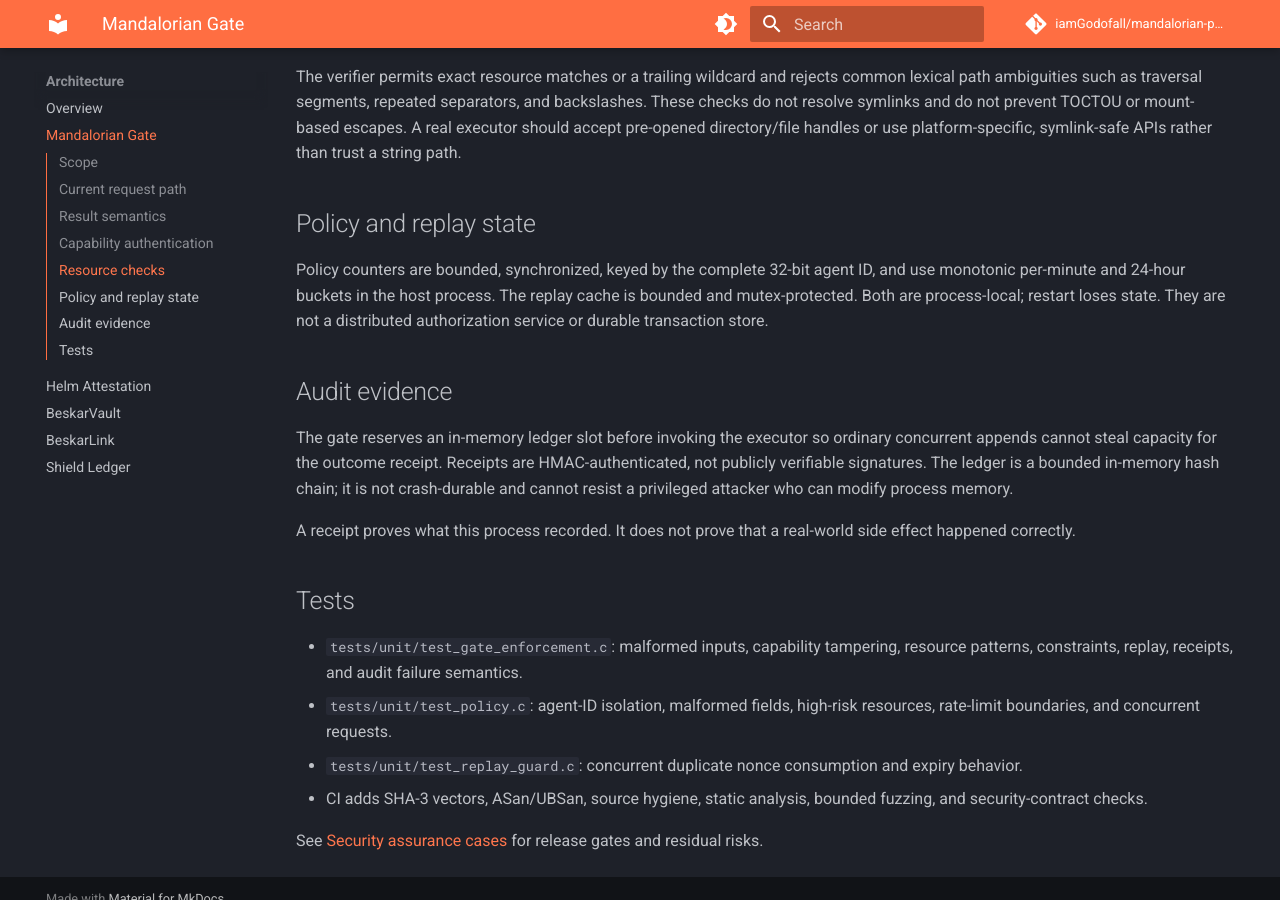
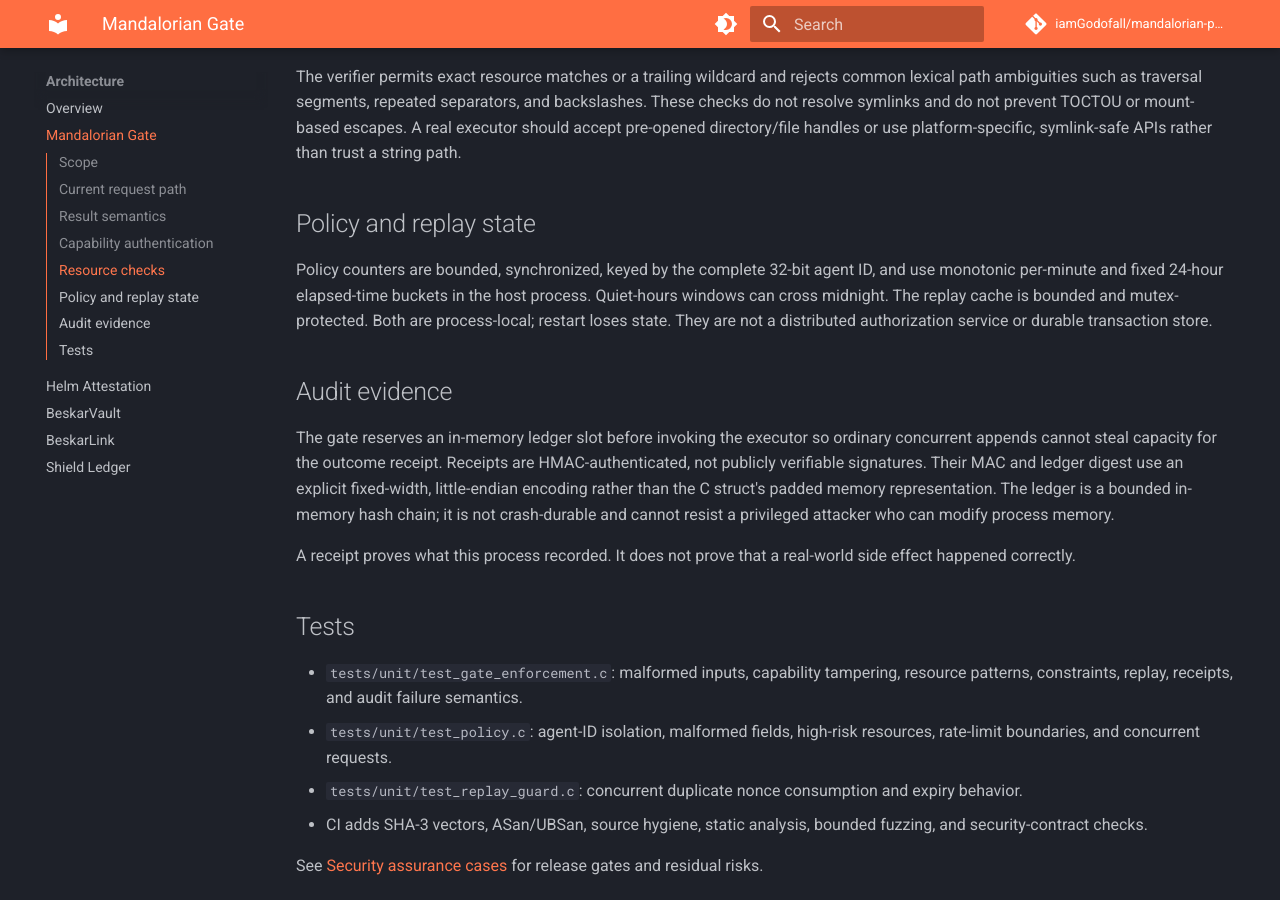
Before and after one commit to iamGodofall/mandalorian-project, an MkDocs documentation site: the page built from docs/architecture/gate.md, in a window 1280 px wide and 900 px high, scrolled down 2077 px. Built offline with MkDocs 1.6.1 and Material for MkDocs 9.7.7, drawn with Linux system fonts in a browser that asks for light colours; comment, search, counter and statistics services are not loaded.

Commit message:
Document canonical receipt encoding and overnight policy windows

```diff
--- a/docs/architecture/gate.md
+++ b/docs/architecture/gate.md
@@ -60,11 +60,11 @@ The verifier permits exact resource matches or a trailing wildcard and rejects c
 
 ## Policy and replay state
 
-Policy counters are bounded, synchronized, keyed by the complete 32-bit agent ID, and use monotonic per-minute and 24-hour buckets in the host process. The replay cache is bounded and mutex-protected. Both are process-local; restart loses state. They are not a distributed authorization service or durable transaction store.
+Policy counters are bounded, synchronized, keyed by the complete 32-bit agent ID, and use monotonic per-minute and fixed 24-hour elapsed-time buckets in the host process. Quiet-hours windows can cross midnight. The replay cache is bounded and mutex-protected. Both are process-local; restart loses state. They are not a distributed authorization service or durable transaction store.
 
 ## Audit evidence
 
-The gate reserves an in-memory ledger slot before invoking the executor so ordinary concurrent appends cannot steal capacity for the outcome receipt. Receipts are HMAC-authenticated, not publicly verifiable signatures. The ledger is a bounded in-memory hash chain; it is not crash-durable and cannot resist a privileged attacker who can modify process memory.
+The gate reserves an in-memory ledger slot before invoking the executor so ordinary concurrent appends cannot steal capacity for the outcome receipt. Receipts are HMAC-authenticated, not publicly verifiable signatures. Their MAC and ledger digest use an explicit fixed-width, little-endian encoding rather than the C struct's padded memory representation. The ledger is a bounded in-memory hash chain; it is not crash-durable and cannot resist a privileged attacker who can modify process memory.
 
 A receipt proves what this process recorded. It does not prove that a real-world side effect happened correctly.
 
```
